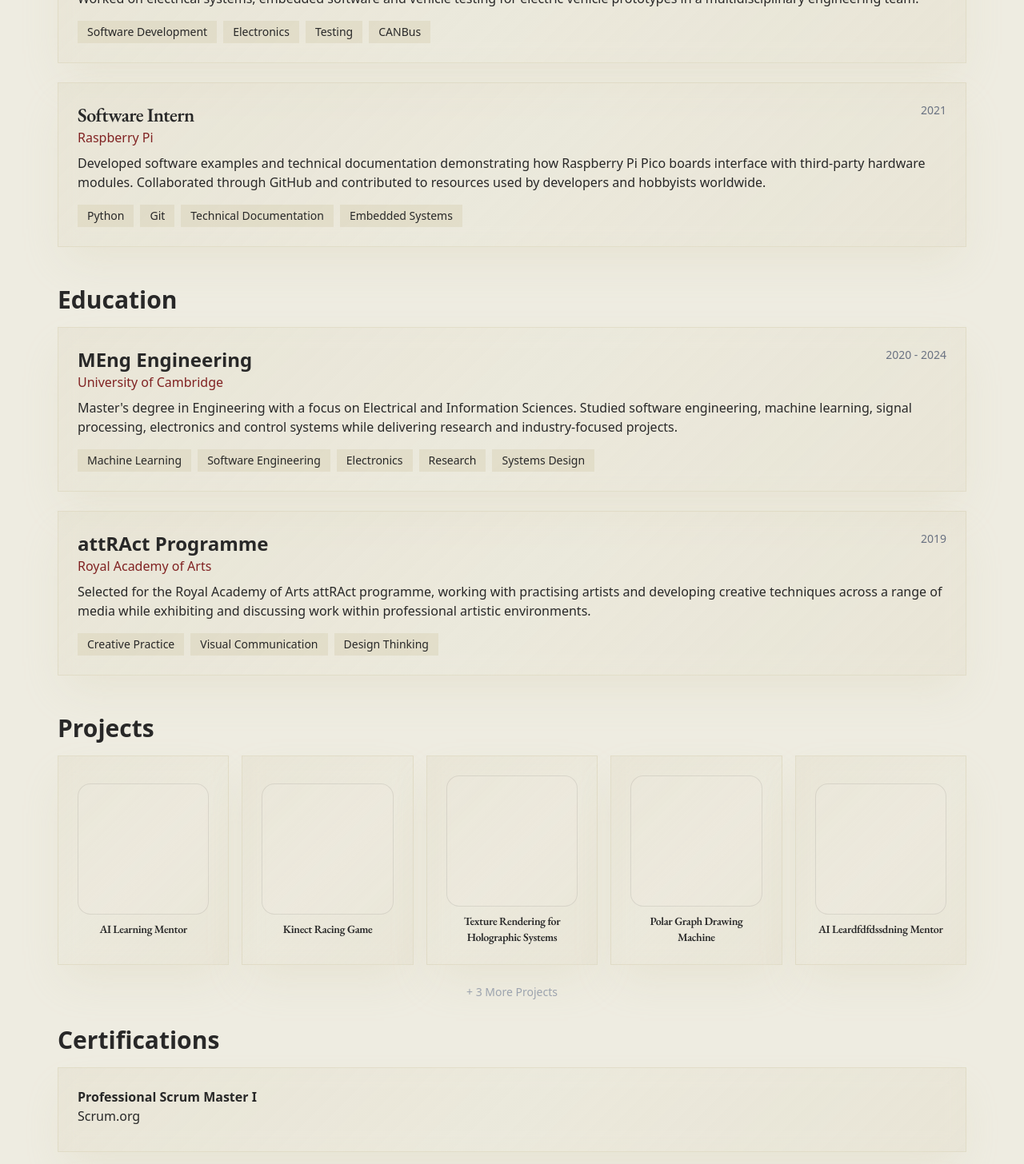
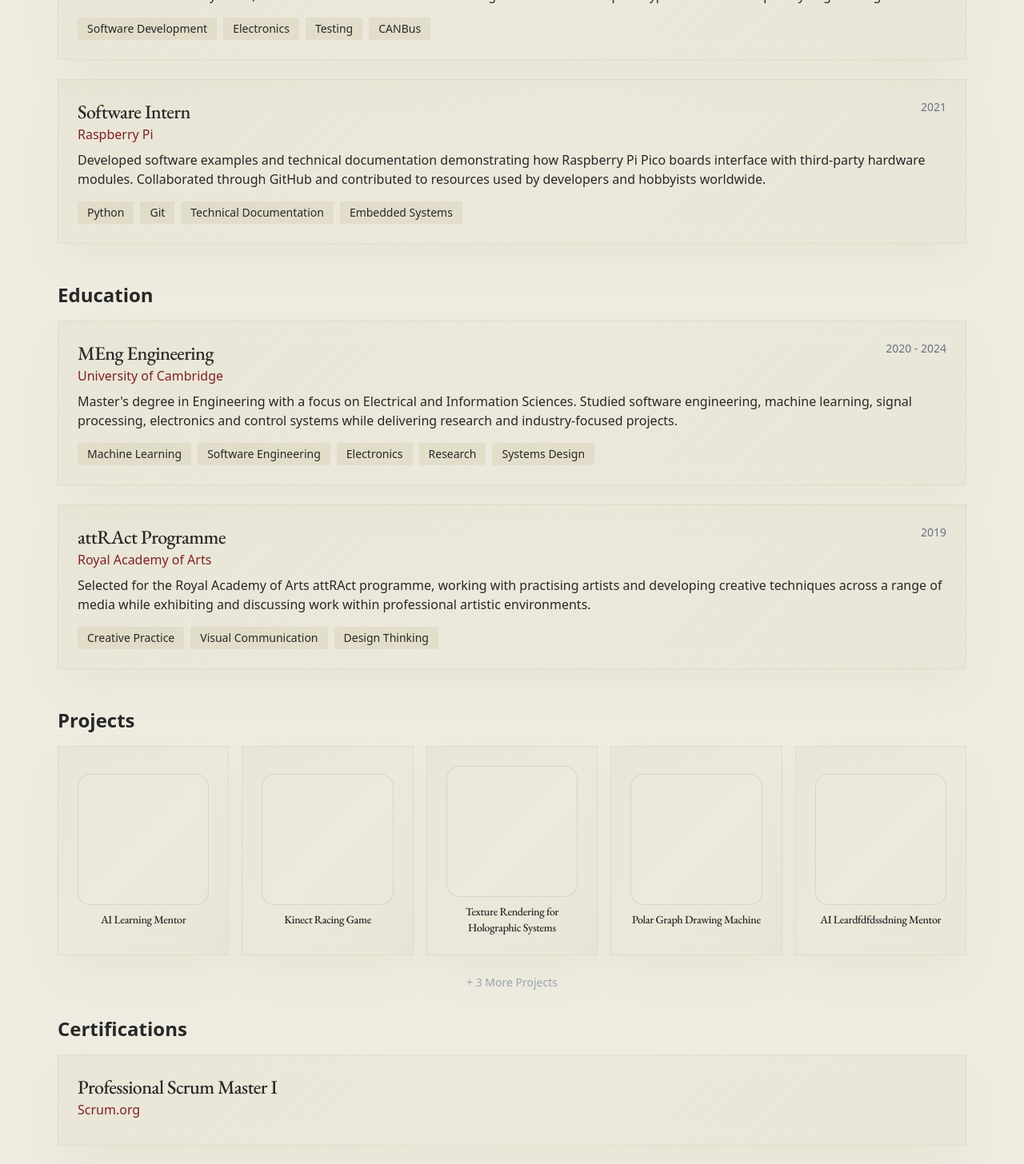
Before and after one commit to jhaveriaayushi/Aayushi-experience, a Next.js app: page /CV in a window 1280 px wide. Shown: the part 920-2376 px from the top of the page at 80% size. Built offline with nearby package versions, Linux system fonts and the light colour scheme.

Commit message:
font updates for dark mode

```diff
--- a/app/CV/page.tsx
+++ b/app/CV/page.tsx
@@ -92,7 +92,7 @@ export default function CVPage() {
       <div className="space-y-6 w-full">
         {filteredExperiences.length > 0 && (
           <>
-            <h2 className="text-3xl font-bold mb-4">Experience</h2>
+            <h2 className="text-2xl font-bold mb-4">Experience</h2>
             {filteredExperiences.map((exp, index) => (
               <div
                 key={index}
@@ -100,7 +100,7 @@ export default function CVPage() {
               >
                 <div className="flex justify-between items-start mb-2">
                   <div>
-                    <h3 className="text-2xl font-semibold">
+                    <h3 className="text-2xl">
                       {exp.title}
                     </h3>
                     <p className="text-[var(--accent-light)]">{exp.company}</p>
@@ -130,7 +130,7 @@ export default function CVPage() {
 
         {filteredEducation.length > 0 && (
           <>
-            <h2 className="text-3xl font-bold mb-4 mt-12">Education</h2>
+            <h2 className="text-2xl font-bold mb-4 mt-12">Education</h2>
             {filteredEducation.map((exp, index) => (
               <div
                 key={index}
@@ -138,9 +138,9 @@ export default function CVPage() {
               >
                 <div className="flex justify-between items-start mb-2">
                   <div>
-                    <h2 className="text-2xl font-semibold">
+                    <h3 className="text-2xl">
                       {exp.title}
-                    </h2>
+                    </h3>
                     <p className="text-[var(--accent-light)]">{exp.company}</p>
                   </div>
 
@@ -168,7 +168,7 @@ export default function CVPage() {
 
         {filteredProjects.length > 0 && (
           <>
-            <h2 className="text-3xl font-bold mb-4 mt-12">Projects</h2>
+            <h2 className="text-2xl font-bold mb-4 mt-12">Projects</h2>
 
             <div className="grid grid-cols-3 md:grid-cols-4 lg:grid-cols-5 gap-4">
               {displayedProjects.map((project) => (
@@ -213,7 +213,7 @@ export default function CVPage() {
 
         {filteredCertifications.length > 0 && (
           <>
-            <h2 className="text-3xl font-bold mb-4 mt-8">Certifications</h2>
+            <h2 className="text-2xl font-bold mb-4 mt-8">Certifications</h2>
             {filteredCertifications.map((exp, index) => (
               <div
                 key={index}
@@ -221,10 +221,10 @@ export default function CVPage() {
               >
                 <div className="flex justify-between items-start mb-2">
                   <div>
-                    <h2 className="text-1xl font-semibold">
+                    <h3 className="text-2xl">
                       {exp.title}
-                    </h2>
-                    <p className="text-var(--accent-light)">{exp.company}</p>
+                    </h3>
+                    <p className="text-[var(--accent-light)]">{exp.company}</p>
                   </div>
                 </div>
               </div>
--- a/app/globals.css
+++ b/app/globals.css
@@ -9,6 +9,7 @@
   --radius: 0px;
   --bubble-radius: 0px;
   --theme-font: var(--font-eb-garamond);
+  --theme-font-size-adjust: none;
   --theme-body-font: var(--font-inter);
   --like-start: #e8cb95;
   --like-mid: #caa96c;
@@ -35,7 +36,8 @@
   --user-bubble: #676767;
   --assistant-bubble: #99bbff;
   --bubble-outline: #fefefe;
-  --theme-font: var(--font-rajdhani);
+  --theme-font: var(--font-geist-pixel);
+  --theme-font-size-adjust: 0.45;
   --theme-body-font: var(--font-inter);
   --bowl-border: #006e67;
   --bowl-start: #55b1ae;
@@ -204,6 +206,7 @@ html[data-theme="light"] .dark-mode-only {
 h1,
 h3 {
   font-family: var(--theme-font);
+  font-size-adjust: var(--theme-font-size-adjust);
   letter-spacing: -0.025em;
 
 }
@@ -213,7 +216,7 @@ h1 {
 }
 
 h3 {
-  font-weight: 600;
+  font-weight: 500;
 }
 
 h4,
@@ -314,6 +317,7 @@ main {
 
 .theme-font {
   font-family: var(--theme-font);
+  font-size-adjust: var(--theme-font-size-adjust);
 }
 
 .explanation-text {
--- a/app/layout.tsx
+++ b/app/layout.tsx
@@ -1,6 +1,6 @@
 import type { Metadata } from "next";
 import { EB_Garamond } from "next/font/google";
-import { Rajdhani } from "next/font/google";
+import localFont from "next/font/local";
 import "./globals.css";
 import { Navbar } from "./navbar";
 import { Analytics } from "@vercel/analytics/next"
@@ -11,10 +11,16 @@ const ebGaramond = EB_Garamond({
   variable: "--font-eb-garamond",
 });
 
-const rajdhani = Rajdhani({
-  weight: ["300", "400", "500", "600", "700"],
-  subsets: ["latin"],
-  variable: "--font-rajdhani",
+
+const geistPixel = localFont({
+  src: [
+    {
+      path: "./fonts/GeistPixel-Regular-VariableFont_ELSH.ttf",
+      weight: "400",
+      style: "normal",
+    },
+  ],
+  variable: "--font-geist-pixel",
 });
 
 export const metadata: Metadata = {
@@ -30,7 +36,7 @@ export default function RootLayout({
     <html
       lang="en"
       data-theme="light"
-      className={`${ebGaramond.variable} ${rajdhani.variable} h-full antialiased`}
+      className={`${ebGaramond.variable} ${geistPixel.variable} h-full antialiased`}
     >
       <body className="min-h-screen flex flex-col">
         <Navbar />
```
Also changed, not shown: 1 other file (tests, documents, lock files or other folders).
